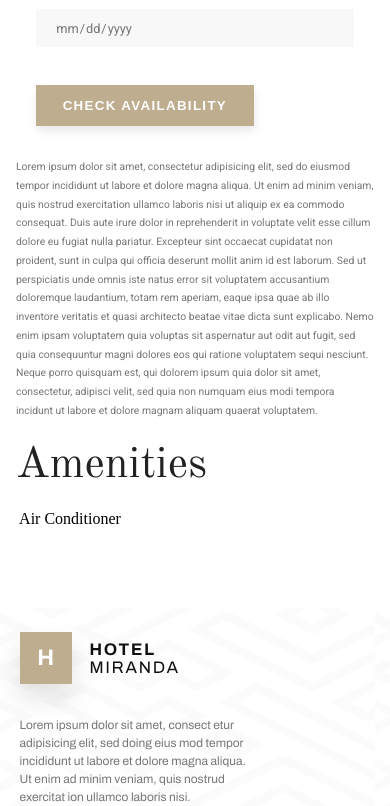
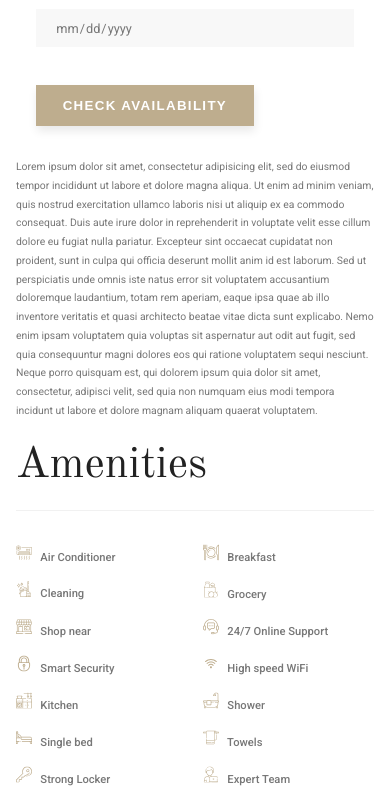
Before and after one commit to Joan266/HM-Maquetacion, a website: page roomdetails.html in a window 390 px wide. Shown: the part 837-1643 px from the top of the page. Drawn offline with nearby package versions, Linux system fonts and the light colour scheme.

Commit message:
amenities section for room-details mobile page

```diff
--- a/roomdetails.html
+++ b/roomdetails.html
@@ -12,15 +12,14 @@
 </head>
 
 <body>
-  <main>
+  <main class="room">
     <div class="page-intro">
       <h1 class="subtitle">THE ULTIMATE LUXURY</h1>
       <h2 class="title">Ultimate Room</h2>
       <div class="page-intro__path-info">Home | <span>Room Details</span></div>
     </div>
-    <section class="room">
-      <h3 class="subtitle">DOUBLE BED</h1>
-        <h4 class="title title--black">Luxury Double Bed</h2>
+    <h3 class="subtitle">DOUBLE BED</h3>
+    <h4 class="title title--black">Luxury Double Bed</h4>
     <span class="room__price">$345<span>/Night</span></span>
     <img class="room__img" src="./public/img/room 1.webp" alt="hotel room"></img>
     <form>
@@ -48,12 +47,80 @@
       labore et dolore magnam aliquam quaerat voluptatem.
     </p>
     <h4 class="title title--black">Amenities</h4>
-          <div class="amenities">
+    <section class="amenities">
       <div class="amenities__item">
-              <img>
+        <img src="./public/icon/amenities 0.svg" alt="air conditioner"></img>
         Air Conditioner
       </div>
+      <div class="amenities__item">
+        <img src="./public/icon/amenities 1.svg" alt="Breakfast"></img>
+        Breakfast
       </div>
+      <div class="amenities__item">
+        <img src="./public/icon/amenities 2.svg" alt="Cleaning"></img>
+        Cleaning
+      </div>
+      <div class="amenities__item">
+        <img src="./public/icon/amenities 3.svg" alt="Grocery"></img>
+        Grocery
+      </div>
+      <div class="amenities__item">
+        <img src="./public/icon/amenities 4.svg" alt="Shop near"></img>
+        Shop near
+      </div>
+      <div class="amenities__item">
+        <img src="./public/icon/amenities 5.svg" alt="Online Support"></img>
+        24/7 Online Support
+      </div>
+      <div class="amenities__item">
+        <img src="./public/icon/amenities 6.svg" alt="Smart Security"></img>
+        Smart Security
+      </div>
+      <div class="amenities__item">
+        <img src="./public/icon/amenities 7.svg" alt="Wifi"></img>
+        High speed WiFi
+      </div>
+      <div class="amenities__item">
+        <img src="./public/icon/amenities 8.svg" alt="Kitchen"></img>
+        Kitchen
+      </div>
+      <div class="amenities__item">
+        <img src="./public/icon/amenities 9.svg" alt="Shower"></img>
+        Shower
+      </div>
+      <div class="amenities__item">
+        <img src="./public/icon/amenities 10.svg" alt="Single bed"></img>
+        Single bed
+      </div>
+      <div class="amenities__item">
+        <img src="./public/icon/amenities 11.svg" alt="Towels"></img>
+        Towels
+      </div>
+      <div class="amenities__item">
+        <img src="./public/icon/amenities 12.svg" alt="Strong Locker"></img>
+        Strong Locker
+      </div>
+      <div class="amenities__item">
+        <img src="./public/icon/amenities 13.svg" alt="Expert Team"></img>
+        Expert Team
+      </div>
+    </section>
+    <section class="founder">
+      <img src="" alt="">
+      <img src="" alt="">
+      <h3 class="title title--black"> Rosalina D. William</h3>
+      <h4 class="subtitle"> FOUNDER, QUX CO.</h4>
+      <p class="text">Lorem ipsum dolor sit amet, consectetur adipisicing elit, sed do eiusmod tempor incididunt ut
+        labore et dolore.</p>
+    </section>
+    <section class="cancellation">
+      <h3 class="title title--black"> Cancellation</h3>
+      <p class="text">Phasellus volutpat neque a tellus venenatis, a euismod augue facilisis. Fusce ut metus mattis,
+        consequat metus nec, luctus lectus. Pellentesque orci quis hendrerit sed eu dolor. Cancel up to 14 days to get
+        a full refund.</p>
+    </section>
+    <section class="related-rooms">
+      <h3 class="title title--black"> Related Rooms</h3>
     </section>
   </main>
   <footer class="footer">
--- a/styles/roomdetails.scss
+++ b/styles/roomdetails.scss
@@ -48,6 +48,7 @@ form {
     position: relative;
     margin-top: 0.7em;
     margin-bottom: 1.5em;
+
     input {
       cursor: pointer;
       width: 100%;
@@ -71,3 +72,22 @@ form {
   }
 
 }
+
+.amenities {
+  display: grid;
+  grid-template-columns: repeat(2, 1fr);
+  gap: 1em;
+  border-top: 1px solid #F1F1F1;
+  padding-top: 2em;
+}
+
+.amenities__item {
+  font-weight: 500;
+  font-family: $font-roboto;
+  color: #777777;
+  font-size: 0.7rem;
+  >img{
+    margin-top: 0.1em;
+    margin-right: 0.5em;
+  }
+}
```
Also changed, not shown: public/icon/amenities 0.svg (added), public/icon/amenities 1.svg (added), public/icon/amenities 10.svg (added), public/icon/amenities 11.svg (added), public/icon/amenities 12.svg (added), public/icon/amenities 13.svg (added), public/icon/amenities 2.svg (added), public/icon/amenities 3.svg (added), public/icon/amenities 4.svg (added), public/icon/amenities 5.svg (added), public/icon/amenities 6.svg (added), public/icon/amenities 7.svg (added), public/icon/amenities 8.svg (added), public/icon/amenities 9.svg (added), 1 more files, 1 other file. Lines whose indentation alone changed are shown as unchanged.
